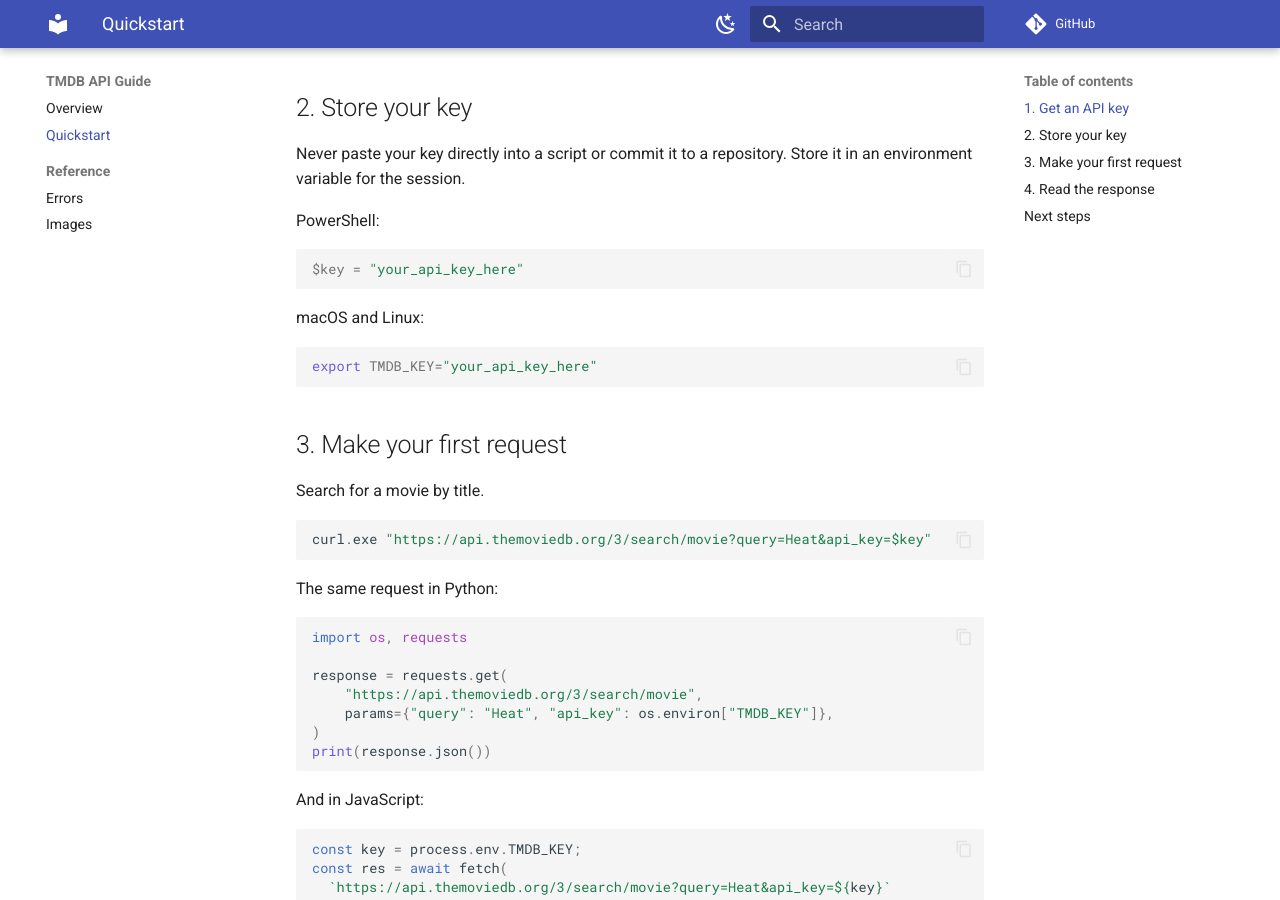
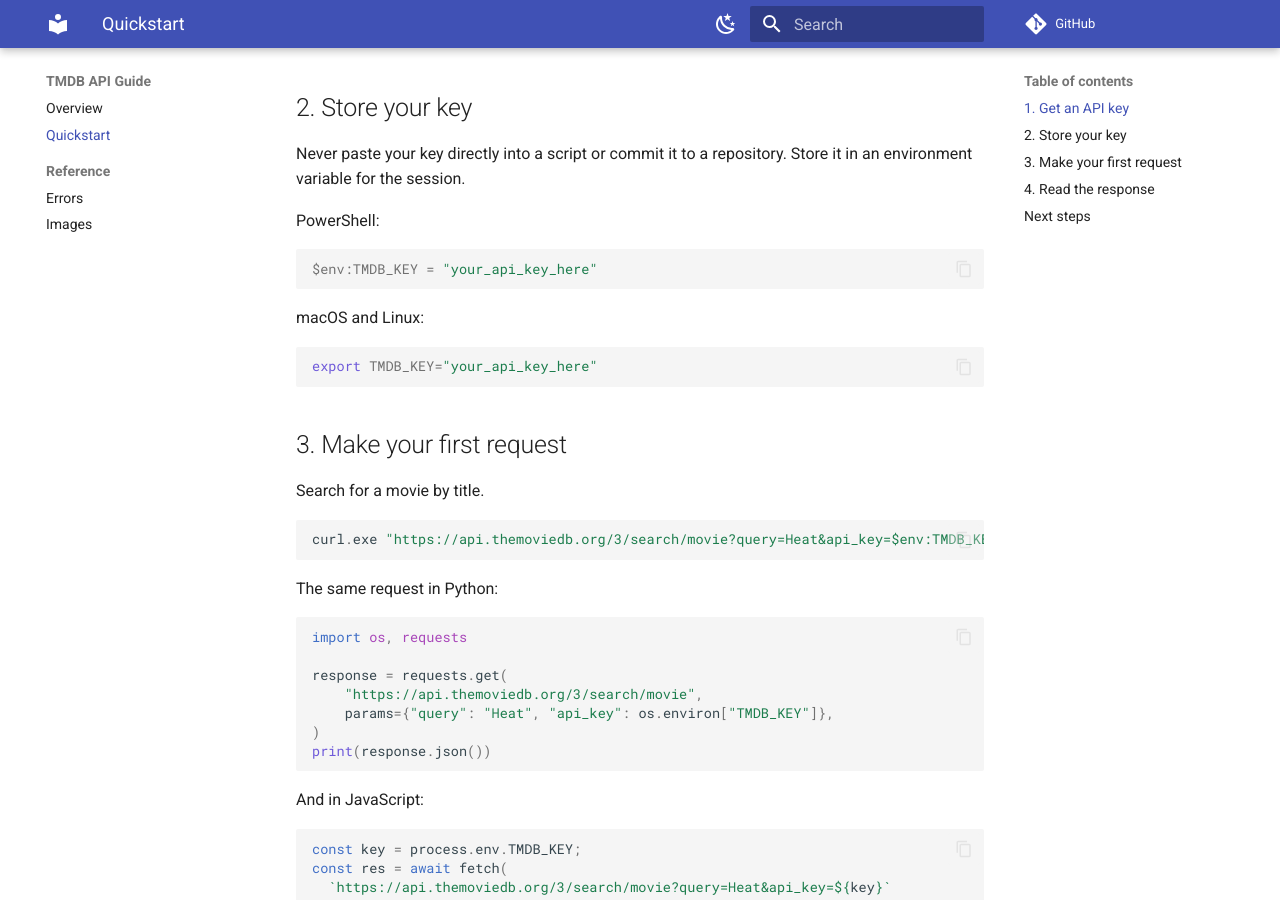
Before and after one commit to lorenrobinsondocs/tmdb-api-guide, an MkDocs documentation site: the page built from docs/quickstart.md, in a window 1280 px wide and 900 px high, scrolled down 365 px. Built offline with MkDocs 1.6.1 and Material for MkDocs 9.7.7, drawn with Linux system fonts in a browser that asks for light colours; comment, search, counter and statistics services are not loaded.

Commit message:
Update quickstart.md

````diff
--- a/docs/quickstart.md
+++ b/docs/quickstart.md
@@ -15,7 +15,7 @@
 PowerShell:
 
 ```powershell
-$key = "your_api_key_here"
+$env:TMDB_KEY = "your_api_key_here"
 ```
 
 macOS and Linux:
@@ -29,7 +29,7 @@
 Search for a movie by title.
 
 ```powershell
-curl.exe "https://api.themoviedb.org/3/search/movie?query=Heat&api_key=$key"
+curl.exe "https://api.themoviedb.org/3/search/movie?query=Heat&api_key=$env:TMDB_KEY"
 ```
 
 The same request in Python:
````
